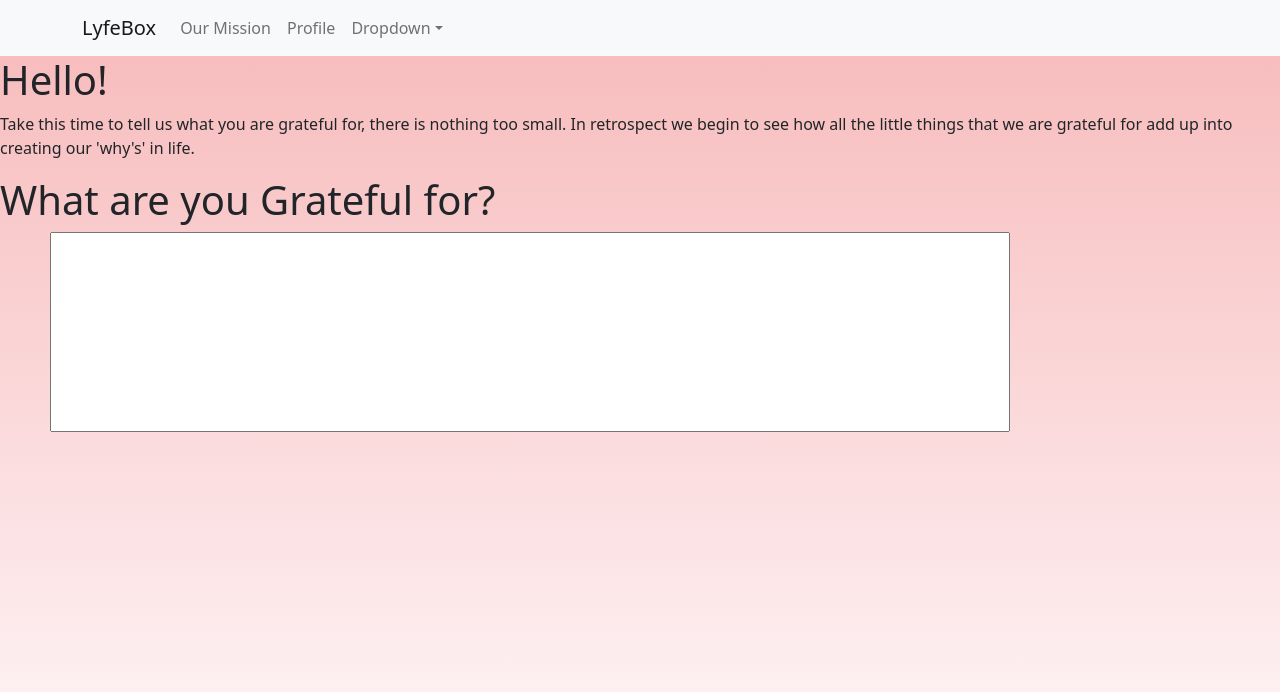
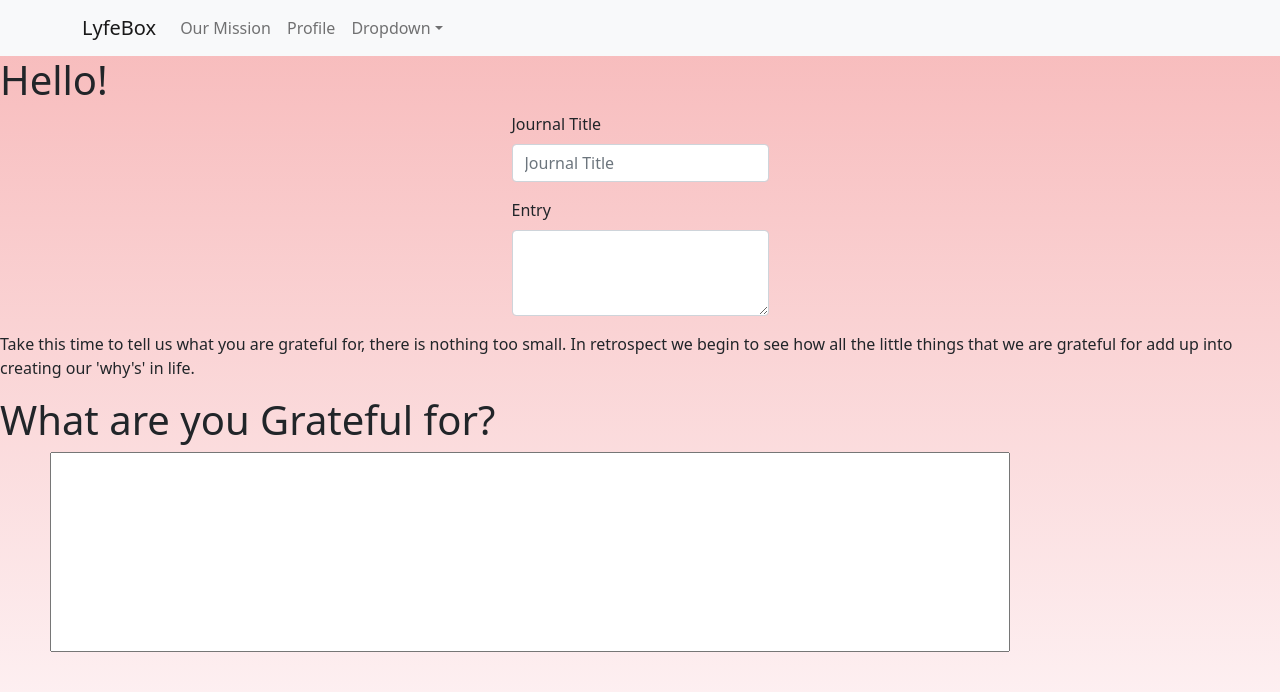
Before and after one commit to Jangui92/LifeBox, a React (Create React App) app in the folder client/: page /Profile in a window 1280 px wide. Shown: the top 692 px of the page. Built offline with nearby package versions, Linux system fonts and the light colour scheme.

Commit message:
journal form

```diff
--- a/client/src/components/JournaliesForm.js
+++ b/client/src/components/JournaliesForm.js
@@ -1,7 +1,20 @@
 import React from 'react'
-
+import { Form } from 'react-bootstrap'
 const JournaliesForm = () => {
-  return <div className="journal-container"></div>
+  return (
+    <div className="journal-container">
+      <Form>
+        <Form.Group className="mb-3" controlId="exampleForm.ControlInput1">
+          <Form.Label>Journal Title</Form.Label>
+          <Form.Control type="text" placeholder="Journal Title" />
+        </Form.Group>
+        <Form.Group className="mb-3" controlId="exampleForm.ControlTextarea1">
+          <Form.Label>Entry </Form.Label>
+          <Form.Control as="textarea" rows={3} />
+        </Form.Group>
+      </Form>
+    </div>
+  )
 }
 
 export default JournaliesForm
--- a/client/src/styles/App.css
+++ b/client/src/styles/App.css
@@ -12,7 +12,12 @@ background: linear-gradient(180deg, rgba(243, 149, 150, 0.6633) 0%, rgba(243, 14
 box-shadow: 10px 10px 4px rgba(0, 0, 0, 0.25);
 border-radius: 34px; */
 
+.journal-container {
+  display: flex;
+  justify-content: center;
 
+
+}
 .mission-bubble {
   left: 0;
   line-height: 200px;
```
